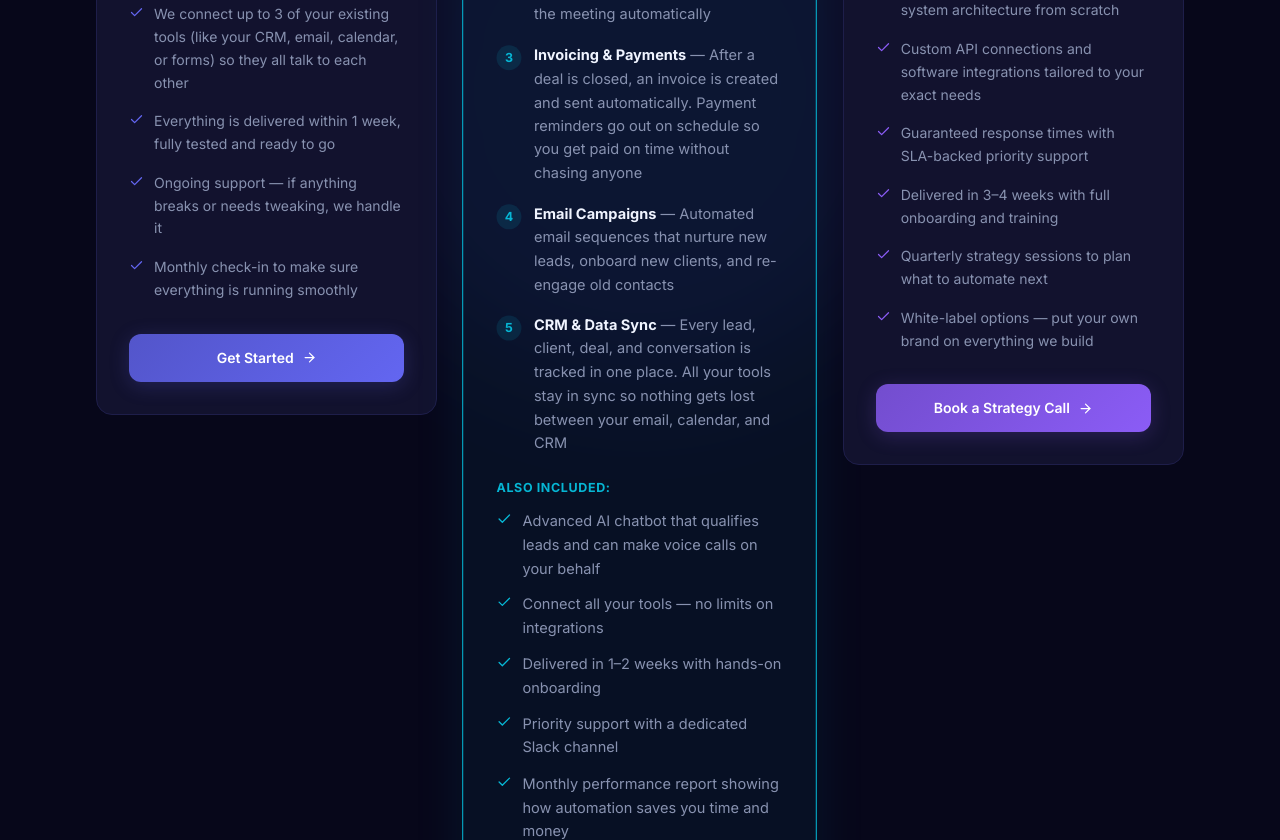
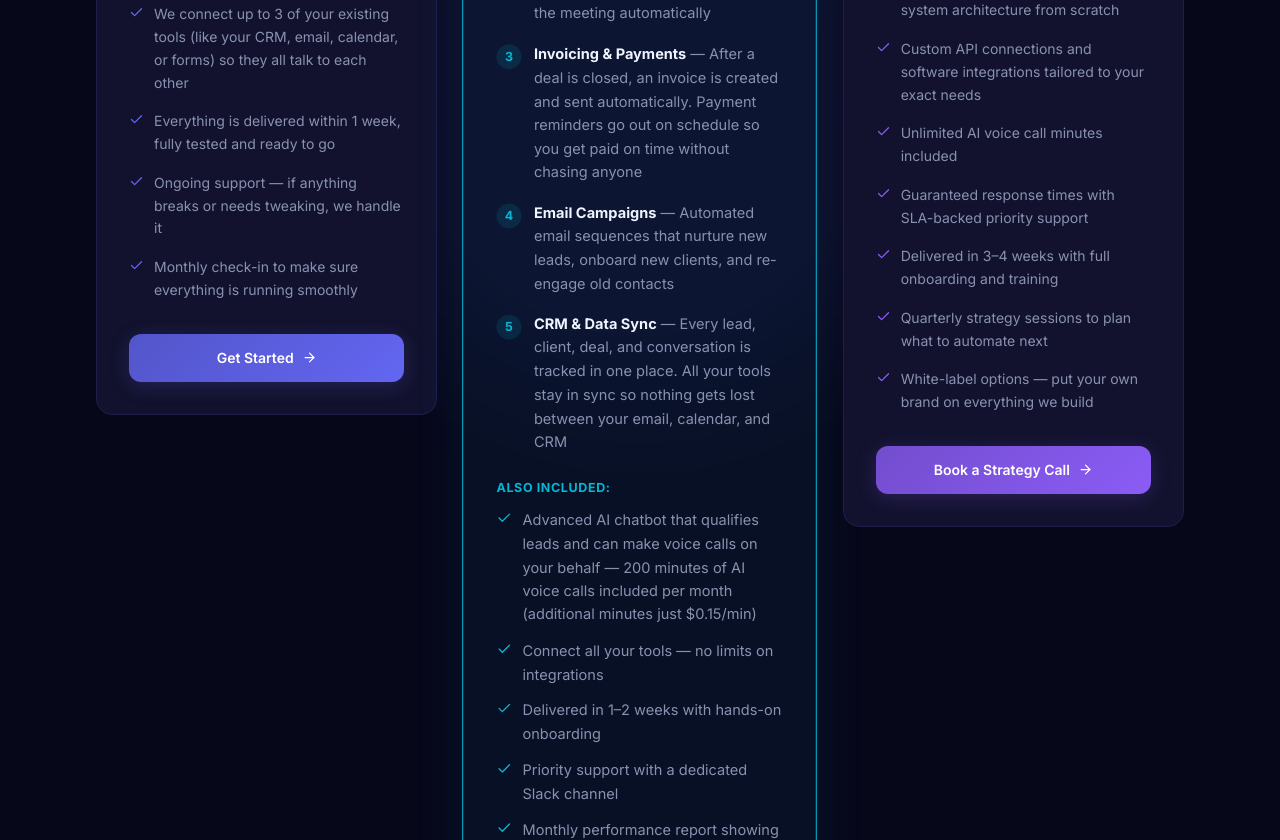
Before and after one commit to MirlanR/accelyx-website, a Next.js app: page /pricing in a window 1280 px wide. Shown: the part 1000-1840 px from the top of the page. Built offline with nearby package versions, Linux system fonts and the light colour scheme.

Commit message:
Move Pricing to /pricing page, specific automations, voice minutes, updated fees and buttons

```diff
--- a/src/components/Pricing.tsx
+++ b/src/components/Pricing.tsx
@@ -41,7 +41,7 @@ const plans = [
       "CRM & Data Sync — Every lead, client, deal, and conversation is tracked in one place. All your tools stay in sync so nothing gets lost between your email, calendar, and CRM",
     ],
     extras: [
-      "Advanced AI chatbot that qualifies leads and can make voice calls on your behalf",
+      "Advanced AI chatbot that qualifies leads and can make voice calls on your behalf — 200 minutes of AI voice calls included per month (additional minutes just $0.15/min)",
       "Connect all your tools — no limits on integrations",
       "Delivered in 1–2 weeks with hands-on onboarding",
       "Priority support with a dedicated Slack channel",
@@ -66,6 +66,7 @@ const plans = [
       "Custom-built AI models trained specifically on your data and workflows",
       "We design and build your entire system architecture from scratch",
       "Custom API connections and software integrations tailored to your exact needs",
+      "Unlimited AI voice call minutes included",
       "Guaranteed response times with SLA-backed priority support",
       "Delivered in 3–4 weeks with full onboarding and training",
       "Quarterly strategy sessions to plan what to automate next",
--- a/src/components/PricingModal.tsx
+++ b/src/components/PricingModal.tsx
@@ -35,7 +35,7 @@ const plans = [
     popular: true,
     highlights: [
       "5 automations: leads, booking, invoicing, email, CRM",
-      "Advanced AI chatbot + voice calls",
+      "Advanced AI chatbot + 200 min voice calls included",
       "All your tools connected — no limits",
       "Priority support with dedicated Slack channel",
     ],
@@ -51,7 +51,7 @@ const plans = [
     highlights: [
       "Unlimited automations for your entire business",
       "Dedicated AI engineer on your account",
-      "Custom-built AI models and integrations",
+      "Custom-built AI models + unlimited voice minutes",
       "SLA-backed priority support",
     ],
   },
```
